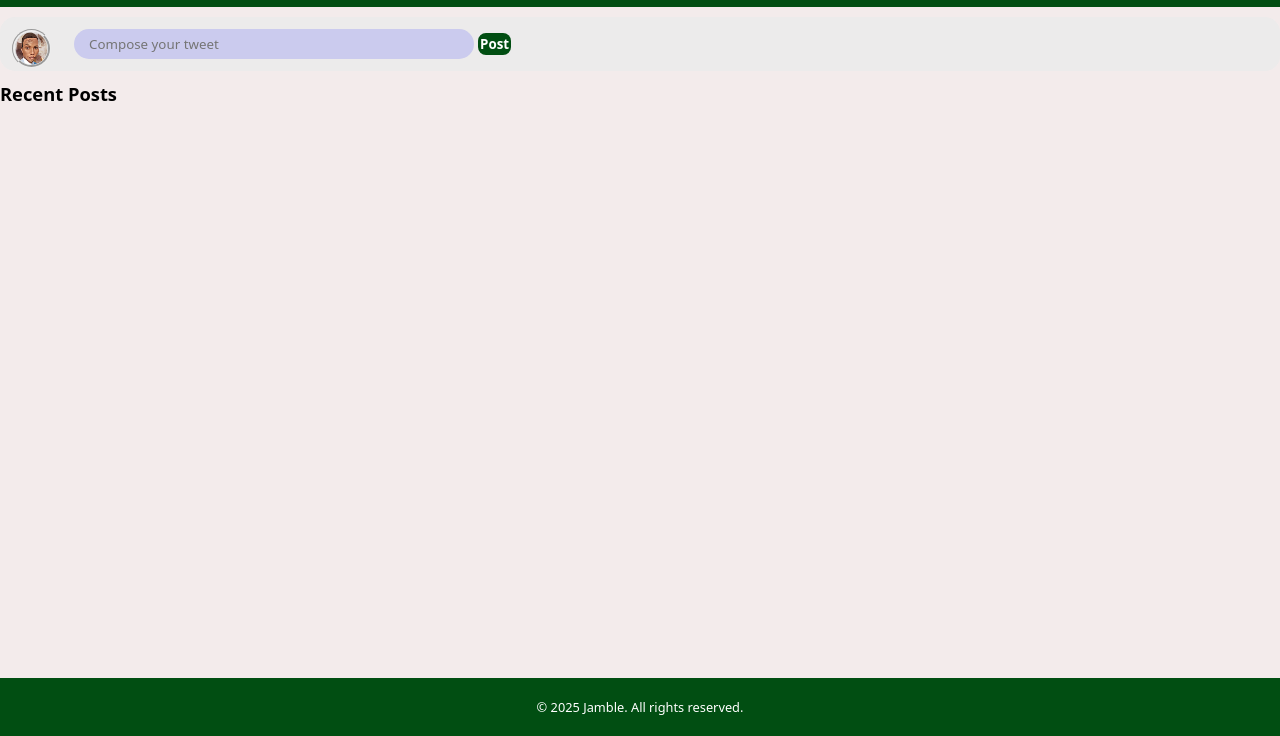
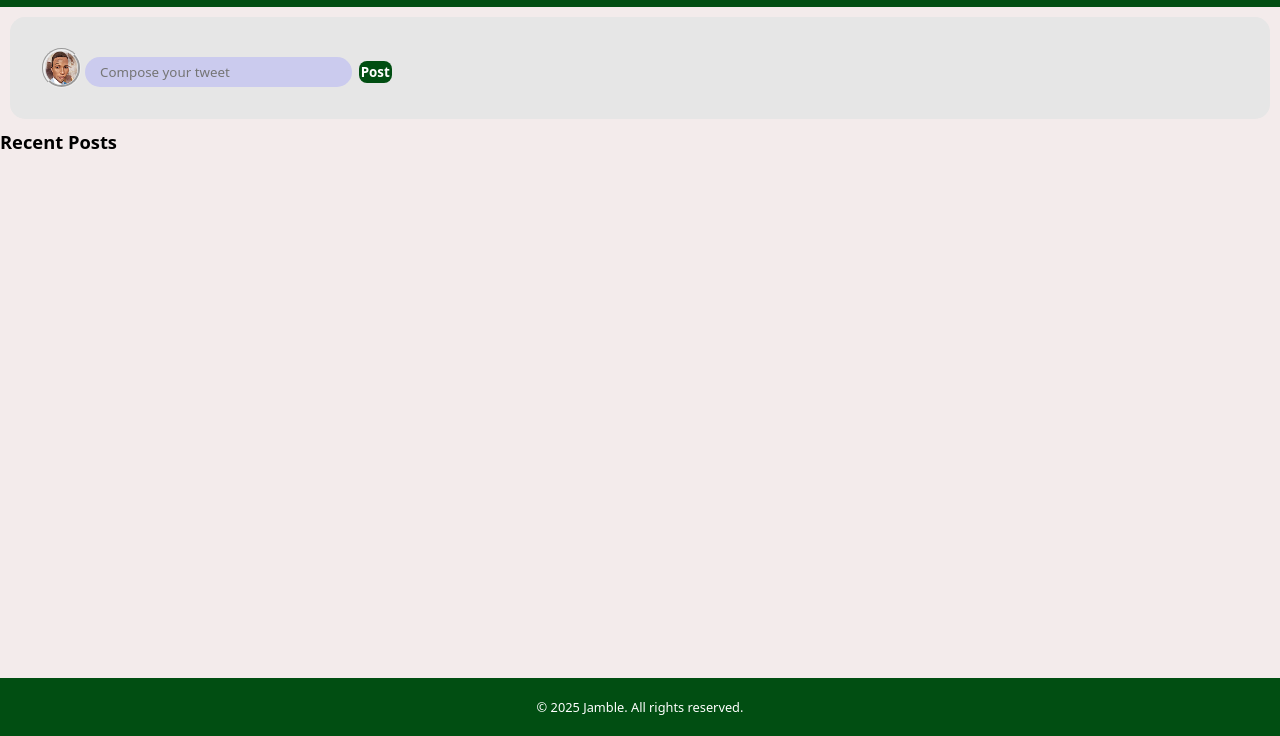
Before and after one commit to Ojames0044/Jamble, a plain HTML site: page social platform.html in a window 1280 px wide. Shown: the part 64-800 px from the top of the page. Drawn offline with Linux system fonts and the light colour scheme; a web font is replaced by a local one.

Commit message:
continaution of the css

```diff
--- a/social platform.html
+++ b/social platform.html
@@ -27,10 +27,11 @@
 
       <form>
         <fieldset class="compose">
-          <img src="My Project\ojames1.png" alt="profile picture" class="profile">
-          <input type="text" class="tweet" placeholder="Compose your tweet">
-          <button class="submit">Post</button>
-
+          <div class="new-post">
+            <img src="My Project\ojames1.png" alt="profile picture" class="profile">
+            <input type="text" class="tweet" placeholder="Compose your tweet">
+            <button class="submit">Post</button>
+          </div>
         </fieldset>
       </form>
 
--- a/socialPlatformAboutPage.css
+++ b/socialPlatformAboutPage.css
@@ -218,6 +218,7 @@ main {
   border-style:groove;
   border-radius: 50%;
   position: absolute;
+  cursor:pointer;
 }
 
 main {
@@ -225,38 +226,48 @@ main {
 
 }
 
+
 fieldset {
   padding: 12px;
   border-radius: 15px;
   border-style: none;
   height: auto;
   width: auto;
-  margin-top: 10px;
-  margin-bottom: 10px;;
-  background-color: rgb(236, 235, 235);
+  margin: 10px;
+  background-color: rgb(230, 230, 230);
   position: relative;
   cursor: pointer;
 }
 
+.new-post {
+  display: flex;
+  align-items: center;
+  justify-content: left;
+  margin: 20px;
+}
 .tweet {
   border-radius: 25px;
   height: 2.2em;
-  width: 30em;
+  width: 20em;
   border-style: unset;
   padding: 15px;
   background-color: rgb(203, 203, 238);
-  margin-left: 62px;
-  cursor: pointer;
+  margin-left: 43px;
+  margin-top: 8px;
+  cursor: text;
 
 }
 
 .submit {
   border-radius: 8px;
   border-color: transparent;
-  position: relative;
+  position: absolut;
   background-color: rgb(1, 78, 18);
   color: white;
   font-weight: 600;
+  margin-left: 7px;
+  margin-top: 8px;
+  cursor: pointer;
 }
 
 /*social platform Signup and Login css*/
```
